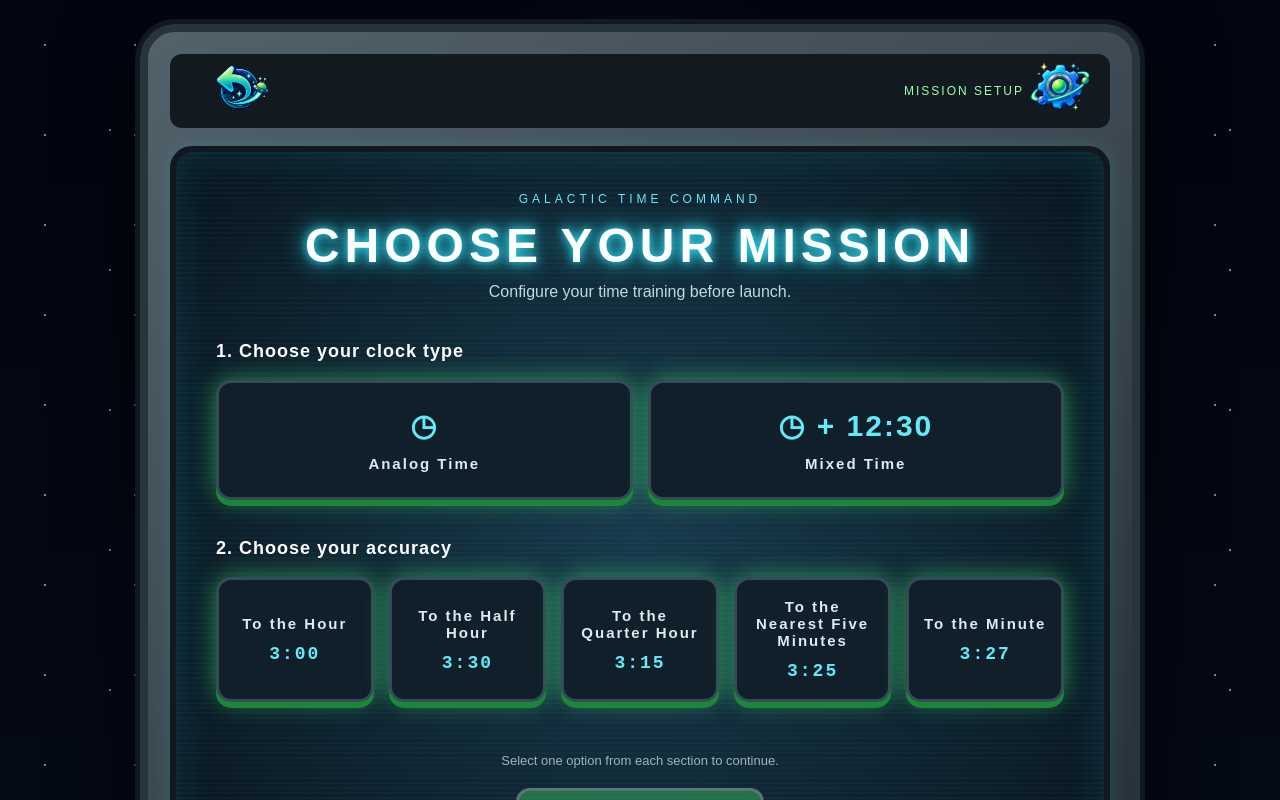
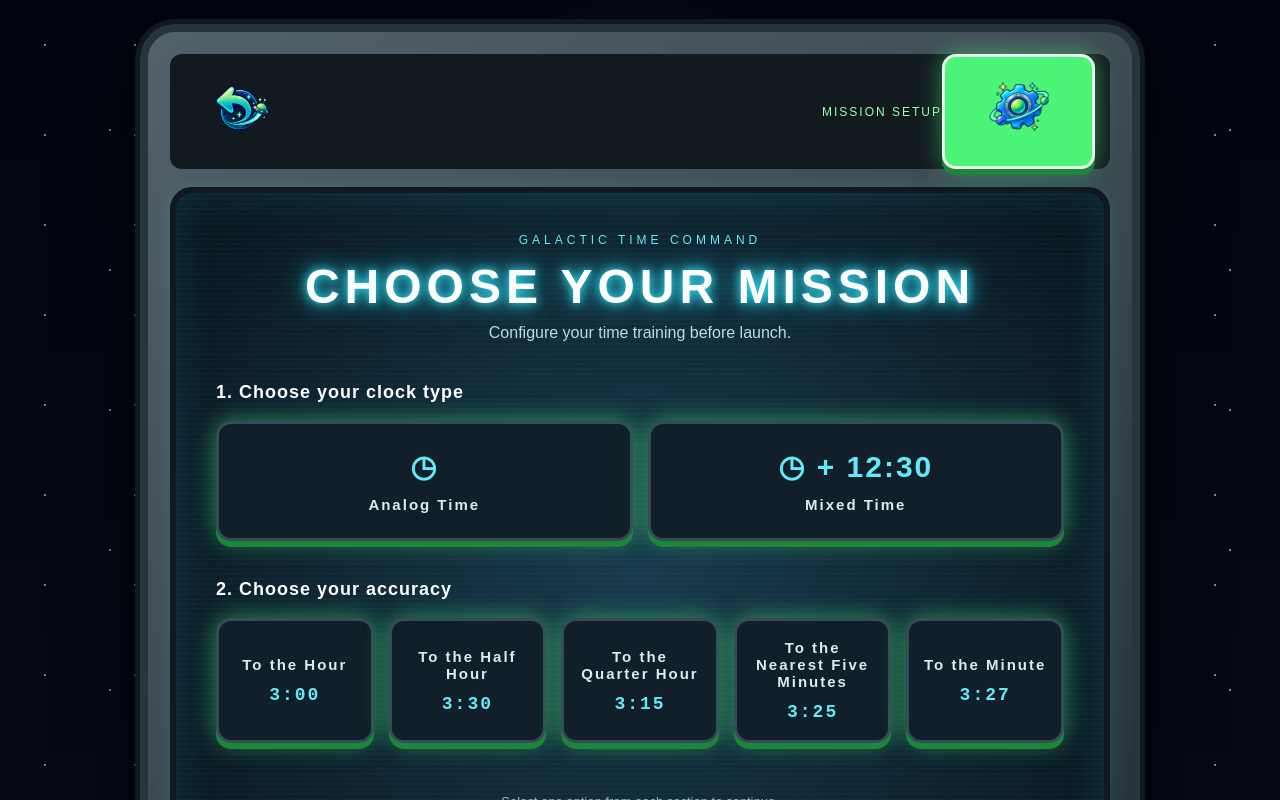
Before and after one commit to ercrawshaw/time_game, a Next.js app: page /options in a window 1280 px wide. Shown: the top 800 px of the page. Built offline with nearby package versions, Linux system fonts and the light colour scheme.

Commit message:
add moving alien and modal

```diff
--- a/app/components/cockpit/index.js
+++ b/app/components/cockpit/index.js
@@ -1,9 +1,19 @@
+import { useState } from "react";
 import "./index.css";
+import SettingsModal from "../settings-modal";
 
 export default function Cockpit({
   children,
   status = "SYSTEM ONLINE",
 }) {
+
+  const [isModalOpen, setIsModalOpen] = useState(false);
+
+  if(isModalOpen) {
+    return <SettingsModal onClose={() => setIsModalOpen(false)} />
+  }
+
+
   return (
     <main className="cockpitPage">
       <div className="cockpitStars" />
@@ -22,14 +32,13 @@ export default function Cockpit({
             {status}
           </span>
 
-          <a href="/">
-            <img
-              src="/settings-icon.png"
-              alt="Home icon"
-              className="icon"
-            />
-          </a>
-
+            <button className="cockpitSettingsButton" onClick={() => setIsModalOpen(true)}>
+              <img
+                src="/settings-icon.png"
+                alt="Home icon"
+                className="icon"
+              />
+            </button>
 
         </div>
 
--- a/app/components/settings-modal/index.js
+++ b/app/components/settings-modal/index.js
@@ -0,0 +1,15 @@
+export default function SettingsModal({ children, onClose }) {
+  return (
+    <div className="settingsModal">
+      <div className="settingsModalContent">
+        <button
+          className="settingsModalCloseButton"
+          onClick={onClose}
+        >
+          &times;
+        </button>
+        {children}
+      </div>
+    </div>
+  );
+};
```
